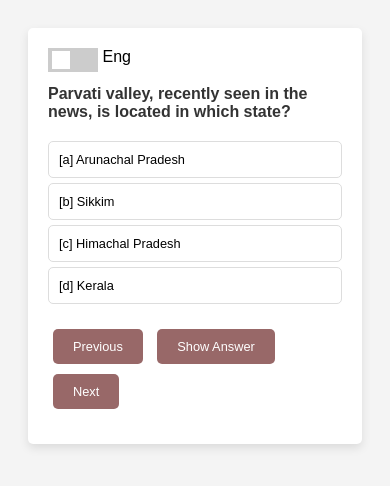
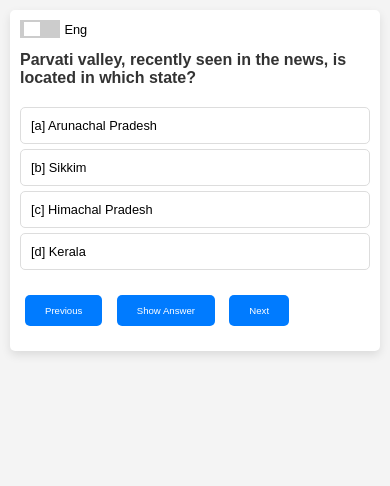
Before and after one commit to testhub24x7/TestCA70, a plain HTML site: page index.html in a window 390 px wide. Drawn offline with Linux system fonts and the light colour scheme.

Commit message:
Update style.css

```diff
--- a/style.css
+++ b/style.css
@@ -52,14 +52,12 @@ h2 {
 #note {
     color: #007bff;
     margin-top: 10px;
-    /* padding-top: 10px; */
 }
 
 button {
     margin: 5px;
     padding: 10px 15px;
-/*     background: #007bff; */
-    background: #986868;
+    background: #007bff;
     color: white;
     border: none;
     border-radius: 5px;
@@ -131,6 +129,28 @@ input:checked + .slider:before {
 
 @media screen and (max-width: 480px) {
     /* For mobile screens */
+    body{
+        padding:2px;
+    }
+    #quiz-container{
+        padding: 10px;
+    }
+    .switch {
+        width: 40px;
+        height: 18px;
+    }
+    .slider:before {
+        height: 14px;
+        width: 16px;
+        left: 4px;
+        bottom: 2px;
+    }
+    input:checked + .slider:before {
+        transform: translateX(16px);
+    }
+    #language-label{
+        font-size: 0.8em;
+    }
     #question {
         font-size: 1em; /* Smaller font size for mobile */
     }
@@ -141,6 +161,6 @@ input:checked + .slider:before {
 
     button {
         padding: 10px 20px;
-        font-size: 0.8em; /* Smaller button text on mobile */
+        font-size: 0.6em; /* Smaller button text on mobile */
     }
 }
```
